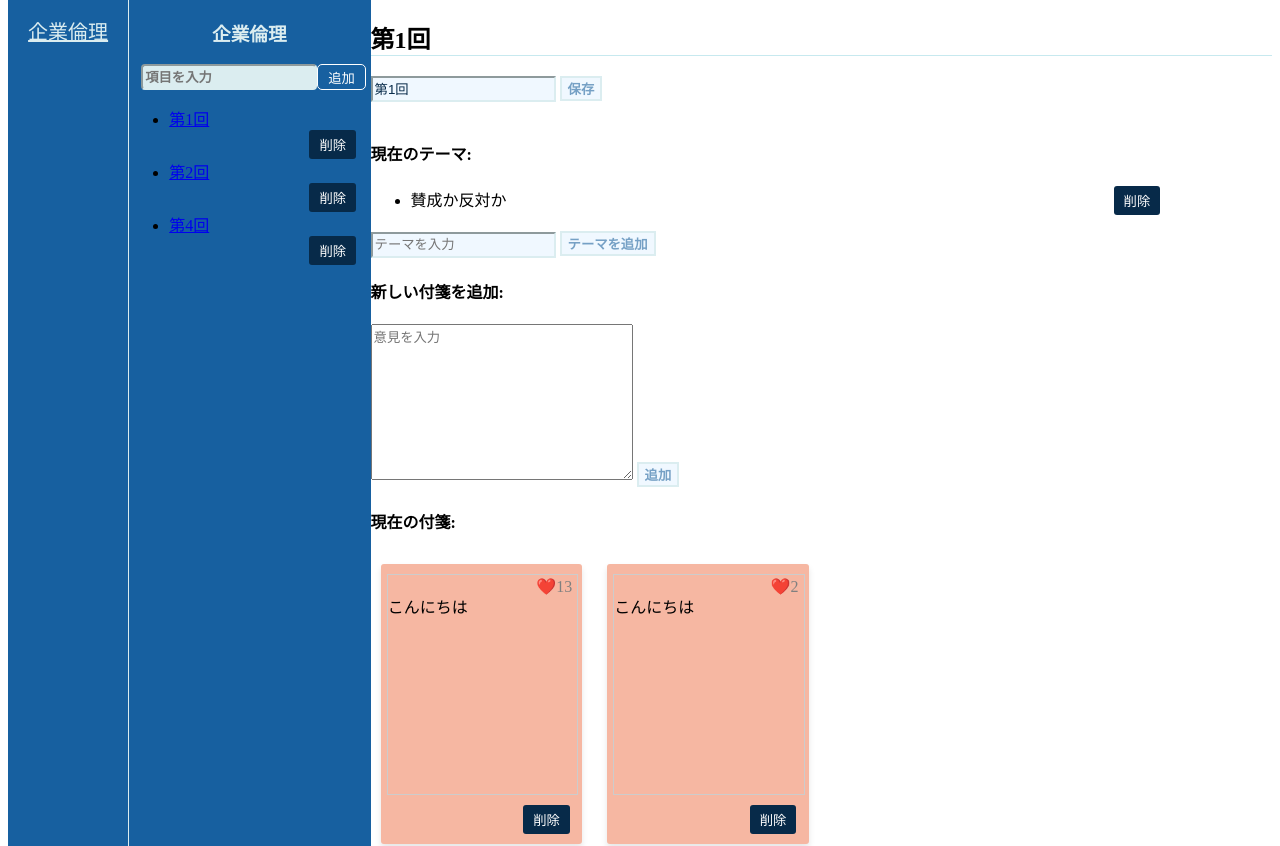
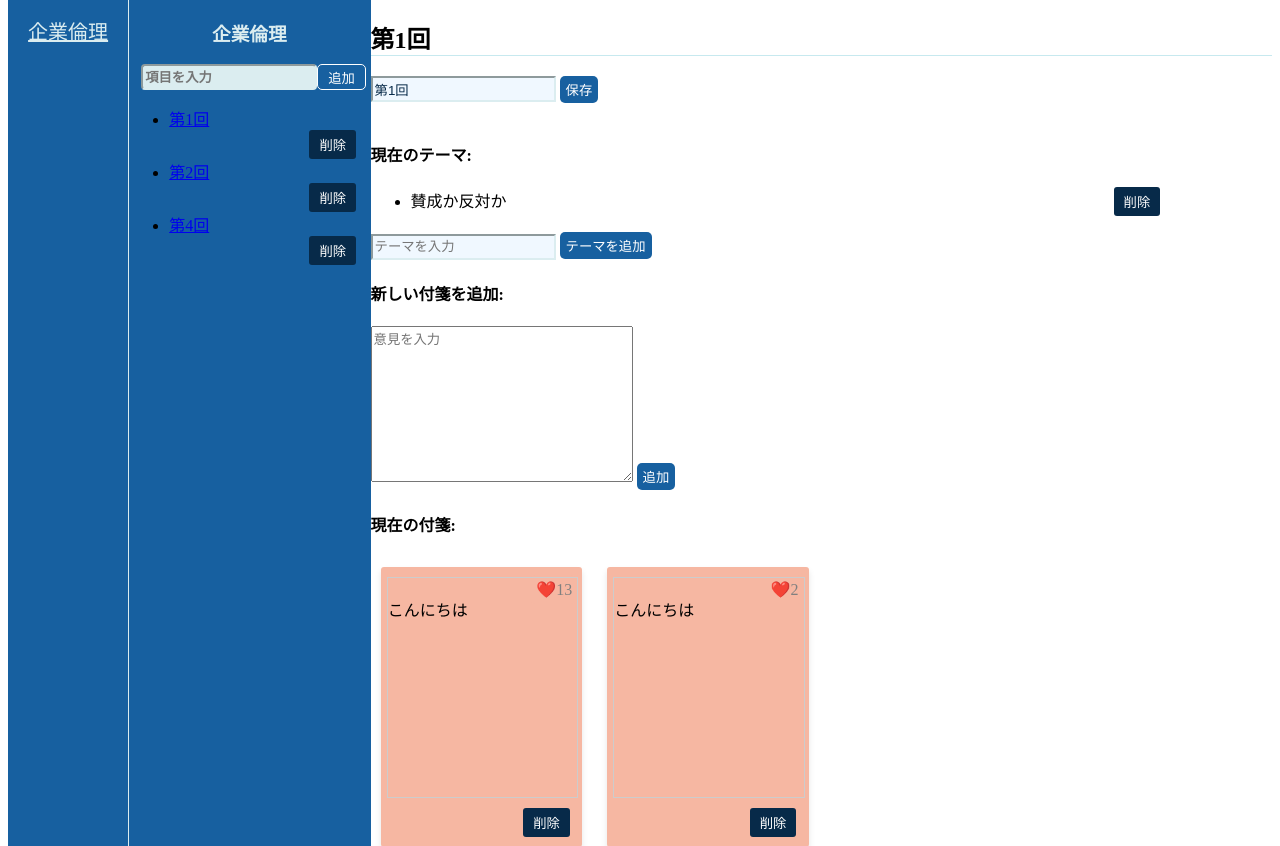
Before and after one commit to IDM-R/Info-Sys-Des-imp, a Flask app: page /item/1 in a window 1280 px wide. Shown: the part 77-923 px from the top of the page. Run offline with Flask 3, Linux system fonts and the light colour scheme; a user stored in the database is signed in; data comes from the database, SQL or seed files in the repository; some web fonts are replaced.

Commit message:
デザイン修正

```diff
--- a/ISD_update/static/style.css
+++ b/ISD_update/static/style.css
@@ -414,11 +414,13 @@ input:focus {
     box-shadow: 0 0 10px 1px rgba(100,100,65, .5);
 }
 .btn{
-    background-color: aliceblue;
-    border: solid 2px #dbedf0;
-    color:#75a0c5;
-    font-weight: 600;
+    background-color: #1760a0;
+    height:27px;
+    font-weight: 500;
+    border: none;
+    color:#fff;
     font-family: Zen Maru Gothic;
+    border-radius: 5px;
 }
 .theme-list{
     font-family: UD デジタル 教科書体 NP-R;
```
